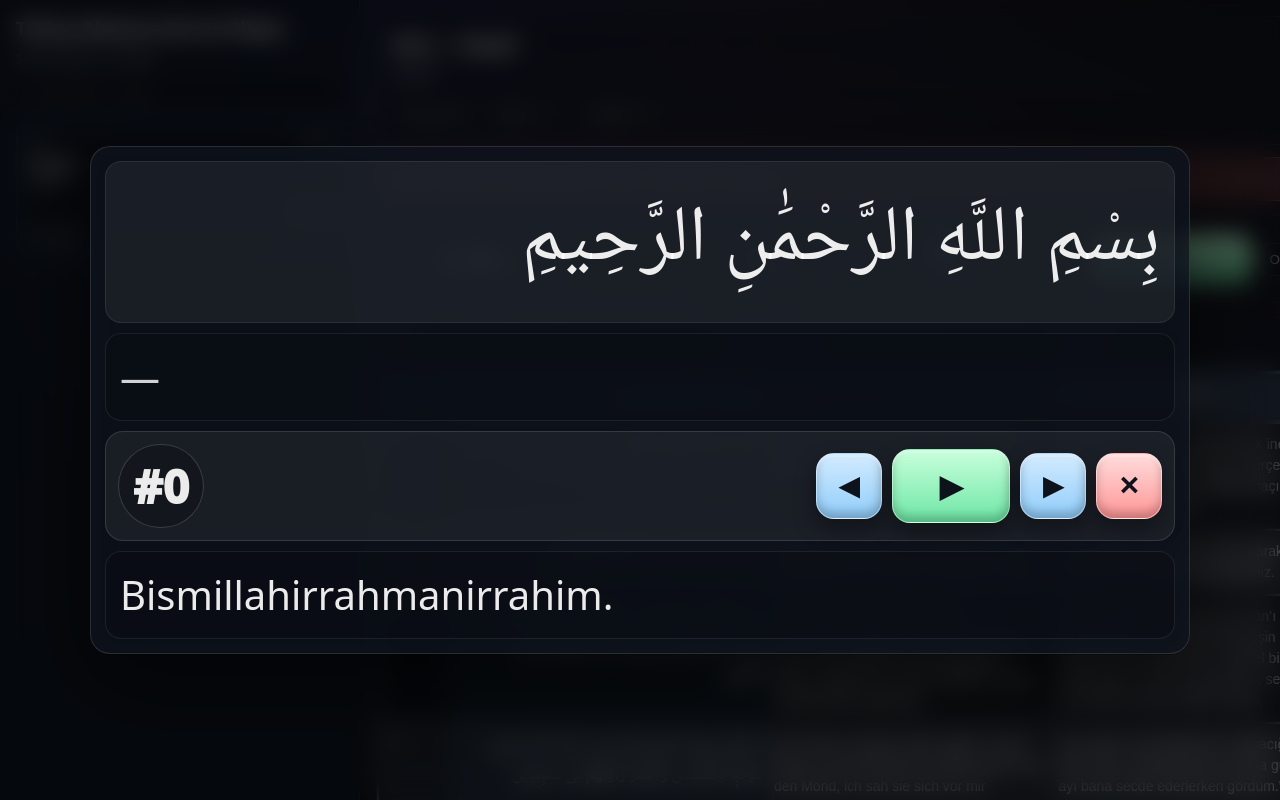
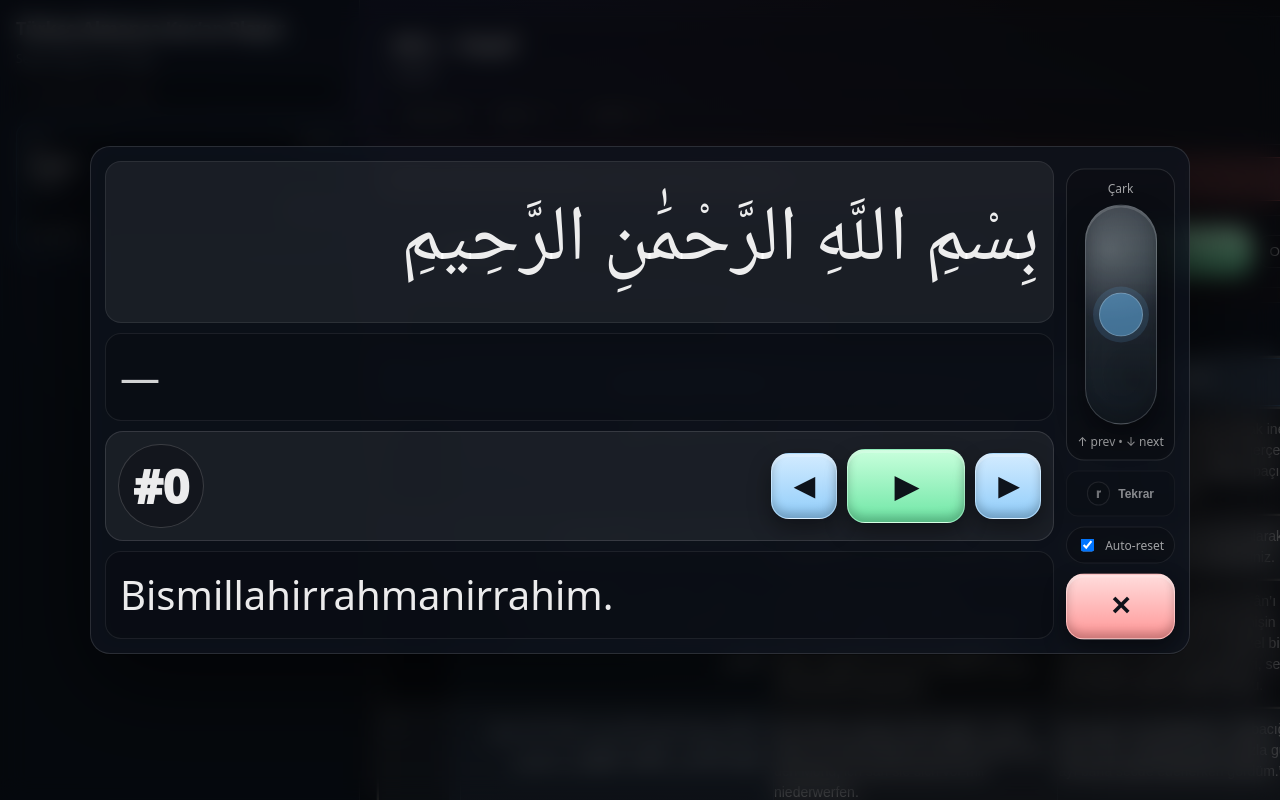
Before and after one commit to sunrise8030/Qatd, a React (Vite) app: page / in a window 1280 px wide. Both pictures are taken after a click on the button "Single Player". Shown: the top 800 px of the page. Built offline with nearby package versions, Linux system fonts and the light colour scheme.

Commit message:
Update App.jsx

```diff
--- a/src/App.jsx
+++ b/src/App.jsx
@@ -338,20 +338,21 @@ function Timeline({
 }
 
 /**
- * VerseDial: acceleration + inertia
- * - Drag: angle delta -> step
- * - Wheel: delta -> step
- * - Acceleration: hızlı input -> multiplier 1..5
- * - Inertia: bırakınca momentum ile azalarak devam
+ * VerticalWheel (single player overlay)
+ * - Drag up/down / wheel / arrow keys
+ * - Acceleration: hızlı input => 1..5 step
+ * - Inertia: bırakınca momentum
  */
-function VerseDial({ disabled, onStep }) {
-  const knobRef = useRef(null);
+function VerticalWheel({ disabled, onStep }) {
+  const wrapRef = useRef(null);
+
+  // click anim
+  const tickTimerRef = useRef(null);
+
+  // drag state
   const draggingRef = useRef(false);
-  const lastAngleRef = useRef(null);
+  const lastYRef = useRef(0);
   const lastMoveTsRef = useRef(0);
-
-  // click animation
-  const tickTimerRef = useRef(null);
 
   // acceleration
   const lastStepTsRef = useRef(0);
@@ -359,8 +360,8 @@ function VerseDial({ disabled, onStep }) {
 
   // inertia
   const inertiaRafRef = useRef(0);
-  const inertiaVelRef = useRef(0); // degrees per ms (signed)
-  const inertiaAccumRef = useRef(0); // degrees accumulated
+  const inertiaVelRef = useRef(0); // px/ms
+  const inertiaAccumRef = useRef(0); // px accumulated
   const inertiaLastTsRef = useRef(0);
 
   useEffect(() => {
@@ -371,7 +372,7 @@ function VerseDial({ disabled, onStep }) {
   }, []);
 
   const doTick = () => {
-    const el = knobRef.current;
+    const el = wrapRef.current;
     if (!el) return;
 
     el.classList.remove("tick");
@@ -426,15 +427,14 @@ function VerseDial({ disabled, onStep }) {
 
   const startInertia = () => {
     const vel = inertiaVelRef.current;
-    if (!Number.isFinite(vel) || Math.abs(vel) < 0.05) {
+    if (!Number.isFinite(vel) || Math.abs(vel) < 0.04) {
       stopInertia();
       return;
     }
 
     inertiaLastTsRef.current = performance.now();
-
-    const TH_DEG = 18;
-    const DECAY_PER_MS = 0.0065; // bigger -> quicker stop
+    const TH_PX = 22;
+    const DECAY_PER_MS = 0.0068;
     const MAX_MS = 1200;
     const startTs = performance.now();
 
@@ -443,7 +443,6 @@ function VerseDial({ disabled, onStep }) {
       const dt = now - (inertiaLastTsRef.current || now);
       inertiaLastTsRef.current = now;
 
-      // exponential-ish decay
       const sign = Math.sign(inertiaVelRef.current || vel);
       const speed = Math.abs(inertiaVelRef.current || vel);
       const nextSpeed = Math.max(0, speed * (1 - DECAY_PER_MS * dt));
@@ -451,86 +450,55 @@ function VerseDial({ disabled, onStep }) {
 
       inertiaAccumRef.current += inertiaVelRef.current * dt;
 
-      // convert degrees to steps
-      while (Math.abs(inertiaAccumRef.current) >= TH_DEG) {
+      while (Math.abs(inertiaAccumRef.current) >= TH_PX) {
+        // px>0 => down => NEXT (+1), px<0 => up => PREV (-1)
         const dir = inertiaAccumRef.current > 0 ? +1 : -1;
-        const extra = nextSpeed > 0.45 ? 2 : nextSpeed > 0.30 ? 1 : 0; // mild accel inside inertia
+        const extra = nextSpeed > 0.55 ? 2 : nextSpeed > 0.35 ? 1 : 0;
         acceleratedStep(dir, extra);
-        inertiaAccumRef.current -= dir * TH_DEG;
+        inertiaAccumRef.current -= dir * TH_PX;
       }
 
       const elapsed = now - startTs;
-      if (nextSpeed < 0.05 || elapsed > MAX_MS) {
+      if (nextSpeed < 0.04 || elapsed > MAX_MS) {
         stopInertia();
         return;
       }
-
       inertiaRafRef.current = requestAnimationFrame(tick);
     };
 
     inertiaRafRef.current = requestAnimationFrame(tick);
-  };
-
-  const getAngle = (clientX, clientY) => {
-    const el = knobRef.current;
-    if (!el) return 0;
-    const r = el.getBoundingClientRect();
-    const cx = r.left + r.width / 2;
-    const cy = r.top + r.height / 2;
-    const dx = clientX - cx;
-    const dy = clientY - cy;
-    return Math.atan2(dy, dx) * (180 / Math.PI);
-  };
-
-  const normDelta = (a, b) => {
-    let d = a - b;
-    while (d > 180) d -= 360;
-    while (d < -180) d += 360;
-    return d;
   };
 
   const onPointerDown = (e) => {
     if (disabled) return;
     stopInertia();
     draggingRef.current = true;
-    lastAngleRef.current = getAngle(e.clientX, e.clientY);
+    lastYRef.current = e.clientY;
     lastMoveTsRef.current = performance.now();
-    knobRef.current?.setPointerCapture?.(e.pointerId);
+    wrapRef.current?.setPointerCapture?.(e.pointerId);
   };
 
   const onPointerMove = (e) => {
     if (disabled || !draggingRef.current) return;
 
-    const cur = getAngle(e.clientX, e.clientY);
-    const last = lastAngleRef.current;
     const now = performance.now();
-
-    if (last == null) {
-      lastAngleRef.current = cur;
-      lastMoveTsRef.current = now;
-      return;
-    }
-
-    const d = normDelta(cur, last);
+    const dy = e.clientY - lastYRef.current;
     const dt = Math.max(1, now - (lastMoveTsRef.current || now));
     lastMoveTsRef.current = now;
-
-    // capture velocity for inertia (deg/ms)
-    inertiaVelRef.current = d / dt;
-
-    const TH = 18;
-    const abs = Math.abs(d);
-
-    if (abs >= TH) {
-      const extra = abs >= 70 ? 3 : abs >= 50 ? 2 : abs >= 35 ? 1 : 0;
-      acceleratedStep(d > 0 ? +1 : -1, extra);
-      lastAngleRef.current = cur;
+    lastYRef.current = e.clientY;
+
+    inertiaVelRef.current = dy / dt;
+
+    const TH_PX = 22;
+    const abs = Math.abs(dy);
+    if (abs >= TH_PX) {
+      const extra = abs >= 90 ? 3 : abs >= 65 ? 2 : abs >= 40 ? 1 : 0;
+      acceleratedStep(dy > 0 ? +1 : -1, extra);
     }
   };
 
   const onPointerUp = () => {
     draggingRef.current = false;
-    lastAngleRef.current = null;
     burstRef.current = 0;
     startInertia();
   };
@@ -543,21 +511,19 @@ function VerseDial({ disabled, onStep }) {
     const abs = Math.abs(e.deltaY);
     const extra = abs >= 220 ? 3 : abs >= 140 ? 2 : abs >= 80 ? 1 : 0;
 
-    // wheel also seeds inertia slightly
-    inertiaVelRef.current = clamp((e.deltaY > 0 ? 1 : -1) * (abs / 1200), -0.9, 0.9);
-
+    inertiaVelRef.current = clamp((e.deltaY / 1200) * 0.9, -0.9, 0.9);
     acceleratedStep(e.deltaY > 0 ? +1 : -1, extra);
     startInertia();
   };
 
   return (
-    <div className={`dialWrap ${disabled ? "disabled" : ""}`}>
-      <div className="dialLabel muted">Çark</div>
+    <div className={`spWheelWrap ${disabled ? "disabled" : ""}`}>
+      <div className="spWheelLabel muted">Çark</div>
       <div
-        ref={knobRef}
-        className="dialKnob"
+        ref={wrapRef}
+        className="spWheel"
         role="slider"
-        aria-label="Ayet çarkı"
+        aria-label="Ayet çarkı (dikey)"
         tabIndex={disabled ? -1 : 0}
         onPointerDown={onPointerDown}
         onPointerMove={onPointerMove}
@@ -567,29 +533,45 @@ function VerseDial({ disabled, onStep }) {
         onKeyDown={(e) => {
           if (disabled) return;
           stopInertia();
-          if (e.key === "ArrowLeft" || e.key === "ArrowUp") {
+          if (e.key === "ArrowUp") {
             e.preventDefault();
             acceleratedStep(-1, e.repeat ? 1 : 0);
           }
-          if (e.key === "ArrowRight" || e.key === "ArrowDown") {
+          if (e.key === "ArrowDown") {
             e.preventDefault();
             acceleratedStep(+1, e.repeat ? 1 : 0);
           }
         }}
-        title="Sürükle / mouse wheel / ok tuşları • hızlı çevirince hızlanır • bırakınca momentum"
+        title="Yukarı/aşağı sürükle • mouse wheel • ↑/↓ • hızlıysa hızlanır • bırakınca momentum"
       >
-        <div className="dialDot" />
-      </div>
+        <div className="spWheelThumb" />
+      </div>
+      <div className="spWheelHint muted">↑ prev • ↓ next</div>
     </div>
   );
 }
 
 /**
  * Single Player (centered overlay, blur BACK)
- * Close => pause
- * No close-on-backdrop-click
+ * - Çark + Repeat burada (dikey)
+ * - Close => pause
+ * - No close-on-backdrop-click
  */
-function SinglePlayerPanel({ open, verse, isPlaying, onPlayPause, onPrev, onNext, onClose }) {
+function SinglePlayerPanel({
+  open,
+  verse,
+  isPlaying,
+  onPlayPause,
+  onPrev,
+  onNext,
+  onClose,
+  dialDisabled,
+  onDialStep,
+  repeatMode,
+  onToggleRepeat,
+  repeatAutoReset,
+  onToggleRepeatAutoReset,
+}) {
   useEffect(() => {
     if (!open) return;
     const onKey = (e) => {
@@ -614,10 +596,13 @@ function SinglePlayerPanel({ open, verse, isPlaying, onPlayPause, onPrev, onNext
   if (!open) return null;
 
   const ay = verse?.ayah != null ? String(verse.ayah) : "—";
+  const repeatTitle =
+    repeatMode === 0 ? "Tekrar: kapalı" : repeatMode === 1 ? "Tekrar: 1×" : "Tekrar: 2×";
 
   return (
     <div className="singlePlayerBackdrop" role="dialog" aria-modal="true" aria-label="Single Player">
       <div className="singlePlayerCard">
+        <div className="singlePlayerLayout">
           <div className="singlePlayerLines">
             <div className="singlePlayerLine singlePlayerLineAr" dir="rtl">
               {(verse?.ar || "—").trim()}
@@ -642,13 +627,38 @@ function SinglePlayerPanel({ open, verse, isPlaying, onPlayPause, onPrev, onNext
                 <button className="spBtn" type="button" onClick={onNext} aria-label="Next">
                   ▶
                 </button>
-              <button className="spBtn spBtnClose" type="button" onClick={onClose} aria-label="Close">
+              </div>
+            </div>
+
+            <div className="singlePlayerLine singlePlayerLineTr">{(verse?.tr || "—").trim()}</div>
+          </div>
+
+          {/* ✅ RIGHT SIDE VERTICAL CONTROLS */}
+          <div className="spSideRail">
+            <VerticalWheel disabled={dialDisabled} onStep={onDialStep} />
+
+            <button
+              className={`btnRepeat spRepeatBtn ${repeatMode ? "on" : "off"}`}
+              type="button"
+              onClick={onToggleRepeat}
+              title={repeatTitle}
+              aria-label={repeatTitle}
+            >
+              <span className="repeatIcon" aria-hidden="true">
+                {repeatMode === 0 ? "r" : repeatMode === 1 ? "r" : "rr"}
+              </span>
+              <span className="repeatText">Tekrar</span>
+            </button>
+
+            <label className="chip spRepeatReset" title="Ayah değişince tekrar sayacı sıfırlansın">
+              <input type="checkbox" checked={repeatAutoReset} onChange={onToggleRepeatAutoReset} />
+              Auto-reset
+            </label>
+
+            <button className="spBtn spBtnClose spCloseBtn" type="button" onClick={onClose} aria-label="Close">
               ✕
             </button>
           </div>
-          </div>
-
-          <div className="singlePlayerLine singlePlayerLineTr">{(verse?.tr || "—").trim()}</div>
         </div>
       </div>
     </div>
@@ -681,18 +691,7 @@ function PlayerControls({
   onSetB,
   singleOn,
   onToggleSingle,
-
-  // NEW
-  repeatMode,
-  onToggleRepeat,
-  repeatAutoReset,
-  onToggleRepeatAutoReset,
-  onDialStep,
-  dialDisabled,
 }) {
-  const repeatTitle =
-    repeatMode === 0 ? "Tekrar: kapalı" : repeatMode === 1 ? "Tekrar: 1×" : "Tekrar: 2×";
-
   return (
     <div className="playerControls">
       <div className="liveTimeBar">
@@ -713,21 +712,6 @@ function PlayerControls({
             ▶
           </button>
 
-          <VerseDial disabled={dialDisabled} onStep={onDialStep} />
-
-          <button
-            className={`btnRepeat ${repeatMode ? "on" : "off"}`}
-            type="button"
-            onClick={onToggleRepeat}
-            title={repeatTitle}
-            aria-label={repeatTitle}
-          >
-            <span className="repeatIcon" aria-hidden="true">
-              {repeatMode === 0 ? "r" : repeatMode === 1 ? "r" : "rr"}
-            </span>
-            <span className="repeatText">Tekrar</span>
-          </button>
-
           <button className={`btnSinglePlayer ${singleOn ? "on" : ""}`} type="button" onClick={onToggleSingle}>
             {singleOn ? "Single Player: ON" : "Single Player"}
           </button>
@@ -772,13 +756,6 @@ function PlayerControls({
             <button className="btnSmall" type="button" onClick={onSetB} title="Set B (B)">
               Set B {bPoint != null ? `(${formatTime(bPoint)})` : ""}
             </button>
-
-            <div className="divider" />
-
-            <label className="chip" title="Ayah değişince tekrar sayacı sıfırlansın">
-              <input type="checkbox" checked={repeatAutoReset} onChange={onToggleRepeatAutoReset} />
-              Repeat auto-reset
-            </label>
 
             <div className="divider" />
 
@@ -975,8 +952,7 @@ function SyncPanel({
     const jsonText = JSON.stringify(verses, null, 2);
     const content = base64EncodeUtf8(jsonText);
     const message =
-      ghMsg.trim() ||
-      `sync: update ${path} (${new Date().toISOString().slice(0, 19).replace("T", " ")})`;
+      ghMsg.trim() || `sync: update ${path} (${new Date().toISOString().slice(0, 19).replace("T", " ")})`;
 
     await onCommitGithub({ owner, repo, path, branch, token, message, content });
     setGhMsg("");
@@ -1033,9 +1009,7 @@ function SyncPanel({
 
               <div className="syncMetaInline">
                 <div className="autoSaved muted">Auto-save</div>
-                <div className={`deltaPill ${deltaOk ? "" : "muted"}`}>
-                  Δ {deltaOk ? `${delta.toFixed(2)}s` : "—"}
-                </div>
+                <div className={`deltaPill ${deltaOk ? "" : "muted"}`}>Δ {deltaOk ? `${delta.toFixed(2)}s` : "—"}</div>
               </div>
             </div>
           </div>
@@ -1220,11 +1194,7 @@ function SyncPanel({
                 </label>
 
                 <label className="chip" title="Store token in localStorage on this browser">
-                  <input
-                    type="checkbox"
-                    checked={ghRemember}
-                    onChange={(e) => setGhRemember(e.target.checked)}
-                  />
+                  <input type="checkbox" checked={ghRemember} onChange={(e) => setGhRemember(e.target.checked)} />
                   Remember token
                 </label>
 
@@ -1309,11 +1279,7 @@ export default function App() {
 
   // repeat: 0 off, 1 => 1 tekrar, 2 => 2 tekrar
   const [repeatMode, setRepeatMode] = useState(0);
-
-  // auto reset: ayah değişince tekrar sayacı sıfırlansın
   const [repeatAutoReset, setRepeatAutoReset] = useState(true);
-
-  // repeat counter
   const repeatRef = useRef({ idx: -1, done: 0 });
 
   const resetRepeatCounter = useCallback((idx = -1) => {
@@ -1825,6 +1791,12 @@ export default function App() {
           onPrev={prevAyah}
           onNext={nextAyah}
           onClose={closeSingle}
+          dialDisabled={dialDisabled}
+          onDialStep={dialStep}
+          repeatMode={repeatMode}
+          onToggleRepeat={toggleRepeat}
+          repeatAutoReset={repeatAutoReset}
+          onToggleRepeatAutoReset={() => setRepeatAutoReset((x) => !x)}
         />
 
         <div className={`playerCard playerSticky ${toolsCollapsed ? "collapsed" : ""}`}>
@@ -1856,12 +1828,6 @@ export default function App() {
             onSetB={setB}
             singleOn={singleOn}
             onToggleSingle={toggleSingle}
-            repeatMode={repeatMode}
-            onToggleRepeat={toggleRepeat}
-            repeatAutoReset={repeatAutoReset}
-            onToggleRepeatAutoReset={() => setRepeatAutoReset((x) => !x)}
-            onDialStep={dialStep}
-            dialDisabled={dialDisabled}
           />
 
           {toolsCollapsed ? null : (
```
Lines whose indentation alone changed are shown as unchanged.
